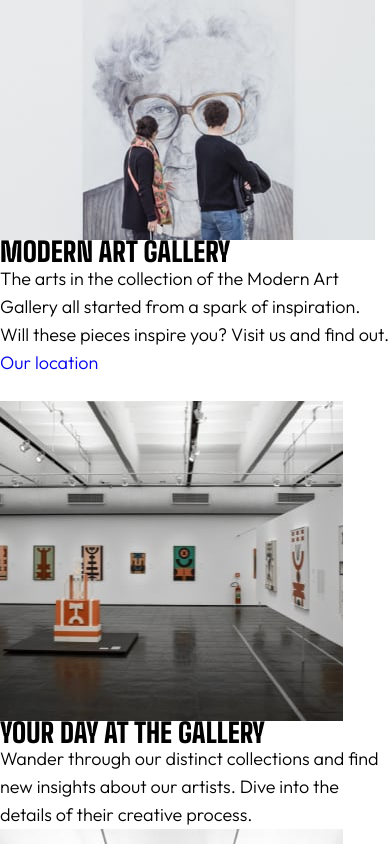
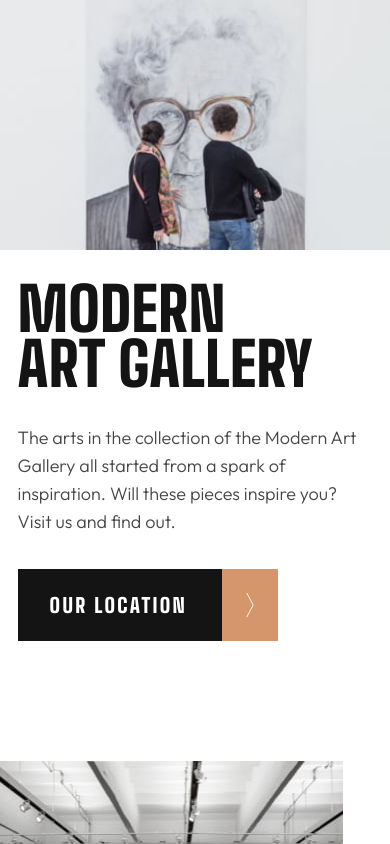
Before and after one commit to DocForLoop/art-gallery-website, a website built with Vite: page index.html in a window 390 px wide. Shown: the top 844 px of the page. Built offline with nearby package versions, Linux system fonts and the light colour scheme.

Commit message:
Add mobile header styles for home page

```diff
--- a/index.html
+++ b/index.html
@@ -30,7 +30,7 @@
       <header class="hero">
         <div class="hero__decor"></div>
 
-        <picture>
+        <picture class="hero__picture">
           <source media="(min-width: 75em)"
                   srcset="/src/assets/images/desktop/image-hero.jpg 1x,
                           /src/assets/images/desktop/image-hero@2x.jpg 2x">
@@ -52,11 +52,11 @@
               us and find out.
             </p>
 
-            <a class="btn-link" href="/location.html">
-              <span class="btn-link__text">Our location</span>
+            <a class="link-btn" href="/location.html">
+              <span class="link-btn__text">Our location</span>
 
-              <span class="btn-link__icon">
-                <img class="btn-link__icon-img" src="/src/assets/images/icon-arrow-right.svg"
+              <span class="link-btn__icon">
+                <img class="link-btn__icon-img" src="/src/assets/images/icon-arrow-right.svg"
                       alt="" width="8" height="24">
               </span>
             </a>
@@ -139,7 +139,7 @@
           <p class="footer__desc">The Modern Art Gallery is free to all visitors and open seven days a week from
             <time datetime="08:00">8am</time> to <time datetime="21:00">9pm</time>. Find us at 99 King Street, Newport, USA.
           </p>
-        <
+        </div>
 
         <nav class="footer__social-nav" aria-label="Social Media Links">
           <ul class="footer__social-list">
--- a/src/scss/components/header/_header-layout.scss
+++ b/src/scss/components/header/_header-layout.scss
@@ -1 +1,30 @@
 @use '@scss/global/functions' as *;
+
+.home-page {
+    display: grid;
+    place-items: center;
+
+    &__wrapper {
+        display: flex;
+        flex-direction: column;
+        row-gap: fluid(120, 180, 768, 1440);
+    }
+}
+
+.hero {
+    display: flex;
+    flex-direction: column;
+    row-gap: 32px;
+
+    &__content {
+        display: flex;
+        flex-direction: column;
+        row-gap: fluid(32, 48, 375, 768);
+    }
+
+    &__text-group {
+        display: flex;
+        flex-direction: column;
+        row-gap: fluid(32, 48, 375, 768);
+    }
+}
--- a/src/scss/components/header/_header.scss
+++ b/src/scss/components/header/_header.scss
@@ -1,2 +1,65 @@
 @use '@scss/global/functions' as *;
 @use '@scss/global/mixins' as m;
+
+.home-page {
+    min-block-size: 100vh;
+
+    &__wrapper {
+        inline-size: 100%;
+        max-inline-size: rem(1650);
+    }
+}
+
+.hero {
+
+    &__decor {
+        display: none;
+    }
+
+    &__img {
+        inline-size: 100%;
+        block-size: auto;
+    }
+
+    &__content {
+        padding-inline: 16px;
+        align-self: center;
+    }
+
+    &__title {
+        font-size: var(--fs-home-h1-mob-tab);
+        max-inline-size: 11ch;
+    }
+
+    &__desc {
+        max-inline-size: 30ch;
+    }
+}
+
+.link-btn {
+    @include m.btn-base;
+
+    &__text {
+        @include m.btn-text;
+    }
+
+    &__icon {
+        @include m.btn-icon;
+    }
+
+    &__icon-img {
+        inline-size: rem(8);
+        block-size: rem(24);
+    }
+
+    &:hover, &:focus-visible {
+
+        .link-btn__text {
+            background-color: var(--clr-primary);
+        }
+
+        .link-btn__icon {
+            background-color: var(--clr-dark);
+        }
+    }
+}
--- a/src/scss/global/_base.scss
+++ b/src/scss/global/_base.scss
@@ -16,11 +16,14 @@ body {
     font-size: var(--fs-body);
     font-weight: var(--fw-1);
     line-height: var(--lh-body);
+    color: var(--clr-secondary);
 }
 
 h1, h2 {
     font-family: var(--ff-primary);
+    font-weight: var(--fw-2);
     line-height: var(--lh-h1-h2);
+    color: var(--clr-dark);
     text-transform: uppercase;
 }
 
--- a/src/scss/global/_mixins.scss
+++ b/src/scss/global/_mixins.scss
@@ -5,16 +5,23 @@
     font-size: var(--fs-btn);
     font-weight: var(--fw-2);
     letter-spacing: var(--ls-btn);
+    line-height: normal;
     color: var(--clr-light);
     text-transform: uppercase;
     display: inline-flex;
+    align-self: flex-start;
+    white-space: nowrap;
+
+    &:focus-visible {
+        outline: rem(3) solid var(--clr-dark);
+        outline-offset: rem(3);
+    }
 }
 
 @mixin btn-text {
     padding-block: 24px;
     padding-inline-start: 32px;
     padding-inline-end: 35px;
-    display: inline-block;
     background-color: var(--clr-dark);
     transition: background-color 0.3s;
 }
@@ -22,5 +29,6 @@
 @mixin btn-icon {
     padding: 24px;
     background-color: var(--clr-primary);
+    flex-shrink: 0;
     transition: background-color 0.3s;
 }
--- a/src/scss/global/_typography.scss
+++ b/src/scss/global/_typography.scss
@@ -19,7 +19,7 @@
 :root {
     --ff-primary: 'Big Shoulders', 'Arial Black', Arial, 'Helvetica Neue', Helvetica, sans-serif;
     --ff-secondary: 'Outfit', 'Segoe UI', Tahoma, Geneva, Verdana, sans-serif;
-    --fs-home-h1-mob-tab: #{fluid(60, 70, 375, 768, rem)};
+    --fs-home-h1-mob-tab: #{fluid(60, 70, 375, 768, rem)};//
     --fs-home-h1-desk: #{fluid(70, 96, 768, 1440, rem)};
     --fs-home-h2: #{fluid(50, 60, 768, 1440, rem)};
     --fs-body: #{fluid(18, 22, 768, 1440, rem)};//
@@ -35,5 +35,5 @@
     --lh-body: #{fluid(28, 32, 768, 1440, rem)};//
     --lh-footer: 1.625;
     --lh-footer-desk: 1.55;
-    --ls-btn: #{rem(3.64)};//
+    --ls-btn: #{rem(2.26)};//
 }
```
Also changed, not shown: location.html (+4 -4 lines).
